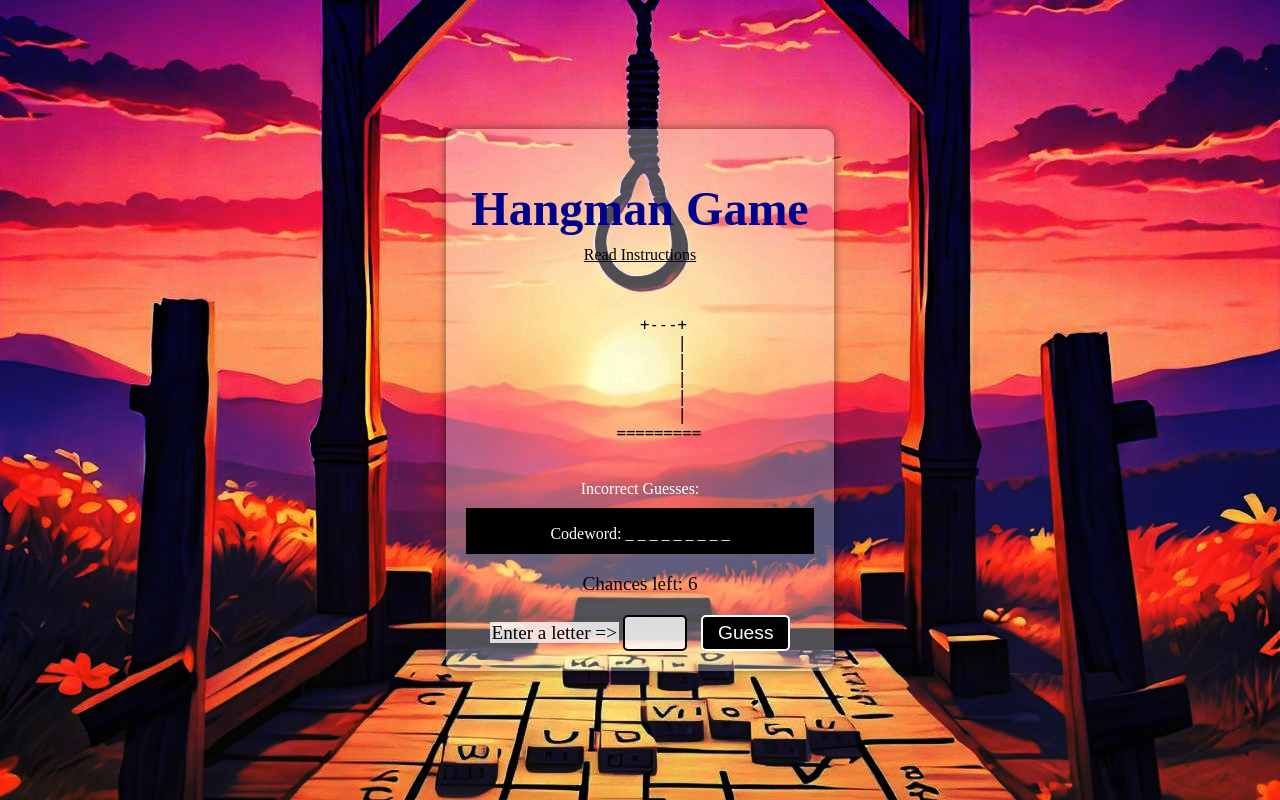
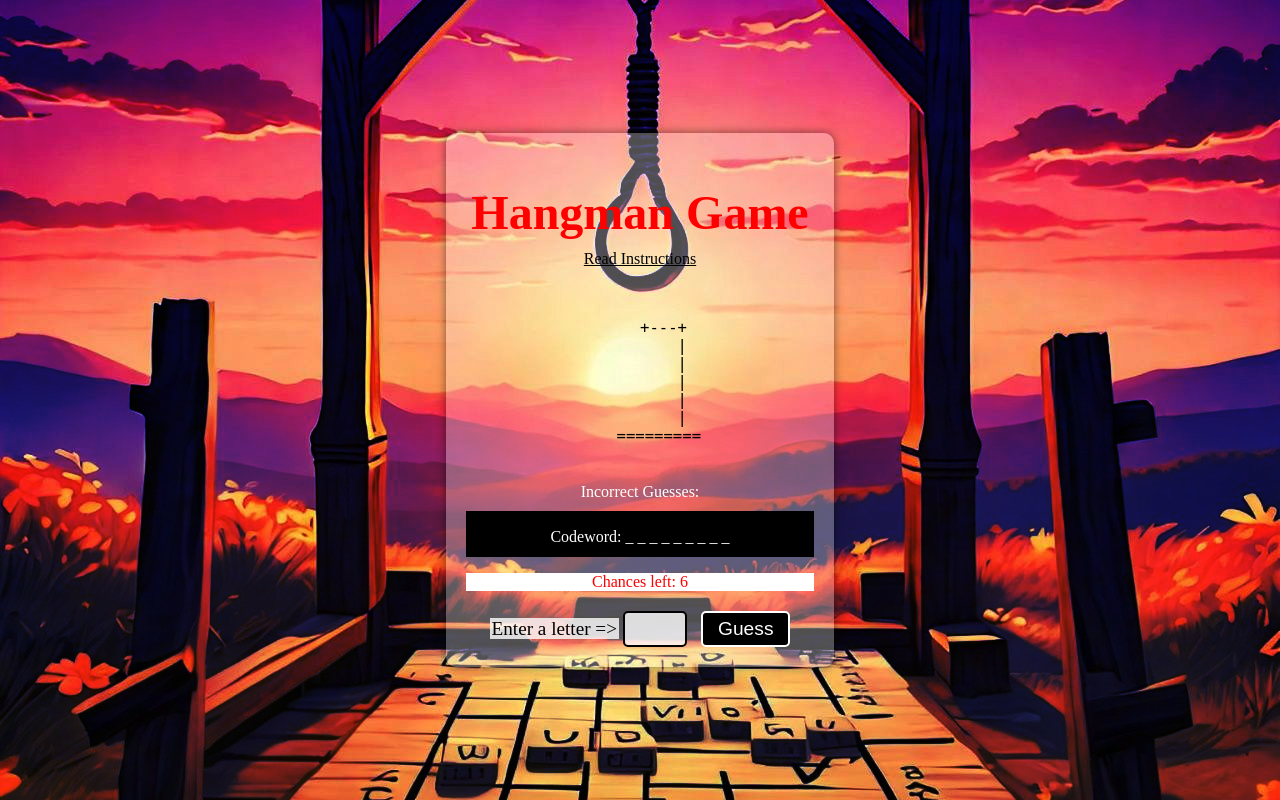
Before and after one commit to rani-ukamble/hangmanweb, a Flask app: page / in a window 1280 px wide. Run offline with Flask 3, Linux system fonts and the light colour scheme.

Commit message:
Update index.html

```diff
--- a/templates/index.html
+++ b/templates/index.html
@@ -33,7 +33,7 @@
 
         h1 {
             margin-bottom: 10px;
-            color: darkblue; /* Red text color */
+            color: red; /* Red text color */
             font-size: 3rem;
         }
 
@@ -129,8 +129,9 @@
         }
 
         .chance {
-            color: black; /* Black text color for chances left */
-            font-size: 1.2em; /* Adjust font size if needed */
+            color: red; /* Black text color for chances left */
+            font-size: 1em; /* Adjust font size if needed */
+            background-color:white;
         }
     </style>
 </head>
```
